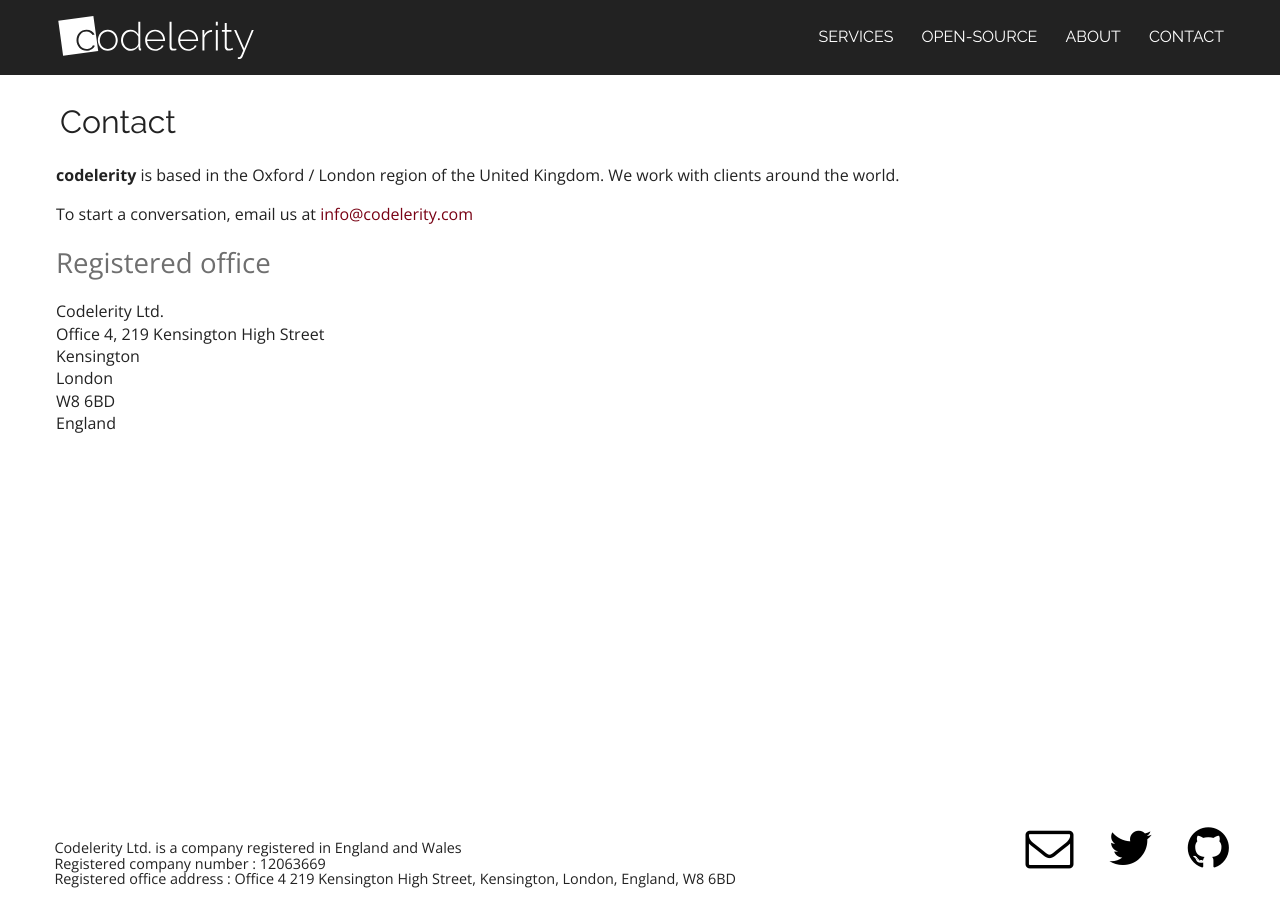
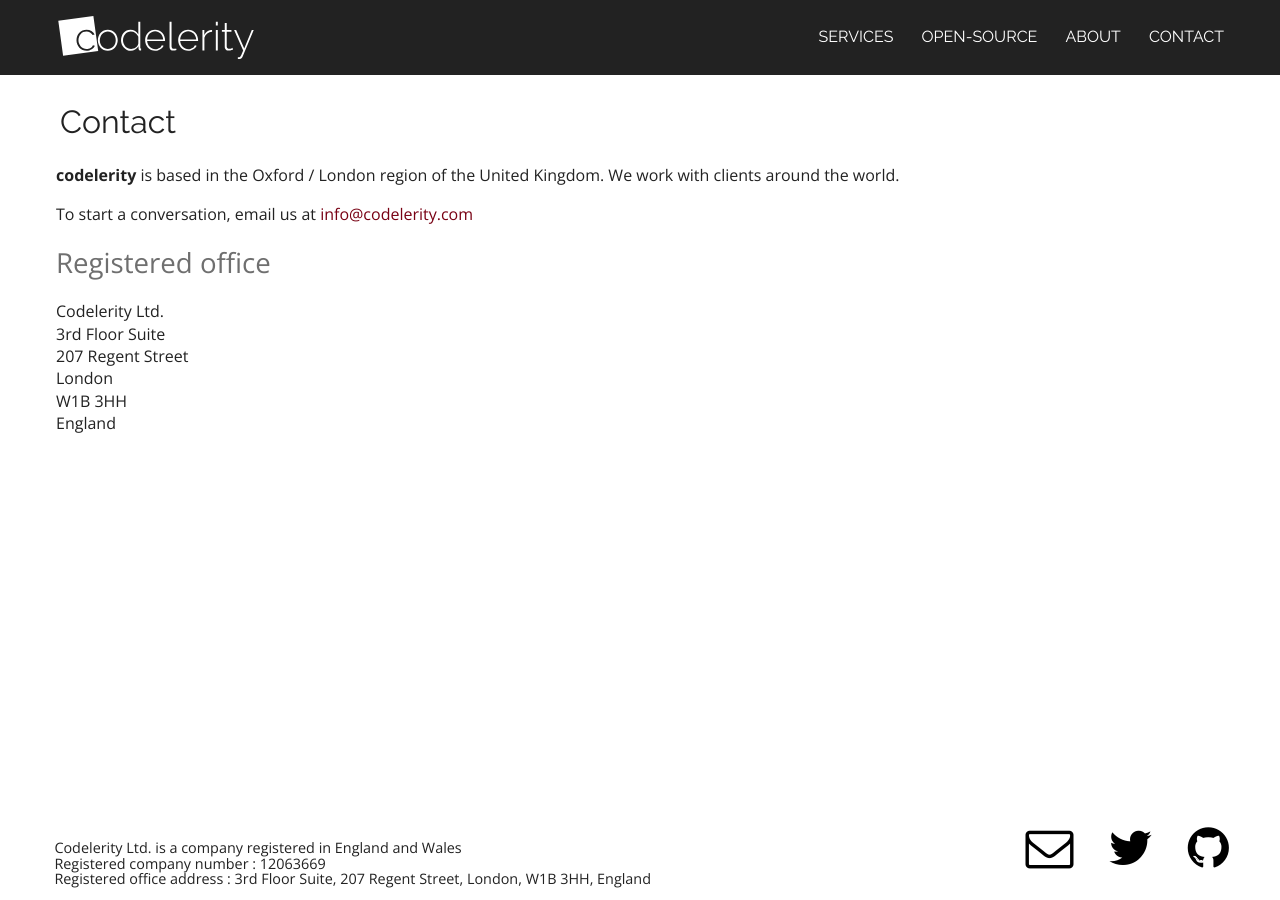
Before and after one commit to neilcsmith-net/codelerity-com-deploy, a Jekyll site: the page built from contact.html, in a window 1280 px wide. Built offline with Jekyll 4.4.1, drawn with Linux system fonts in a browser that asks for light colours; nearby versions of some CDN libraries; comment, search, counter and statistics services are not loaded.

Commit message:
Update registered office address.

```diff
--- a/_includes/footer.html
+++ b/_includes/footer.html
@@ -24,6 +24,5 @@
     </ul>
     <p class="copyright">Codelerity Ltd. is a company registered in England and Wales<br>
     Registered company number : 12063669<br>
-    Registered office address : Office 4 219 Kensington High Street, Kensington,
-    London, England, W8 6BD</p>
+    Registered office address : 3rd Floor Suite, 207 Regent Street, London, W1B 3HH, England</p>
 </footer>
--- a/contact.html
+++ b/contact.html
@@ -14,9 +14,9 @@
 <section class="registered-office">
   <h2>Registered office</h2>
   <address>Codelerity Ltd.<br>
-    Office 4, 219 Kensington High Street<br>
-    Kensington<br>
+    3rd Floor Suite<br>
+    207 Regent Street<br>
     London<br>
-    W8 6BD<br>
+    W1B 3HH<br>
     England</address>
 </section>
```
